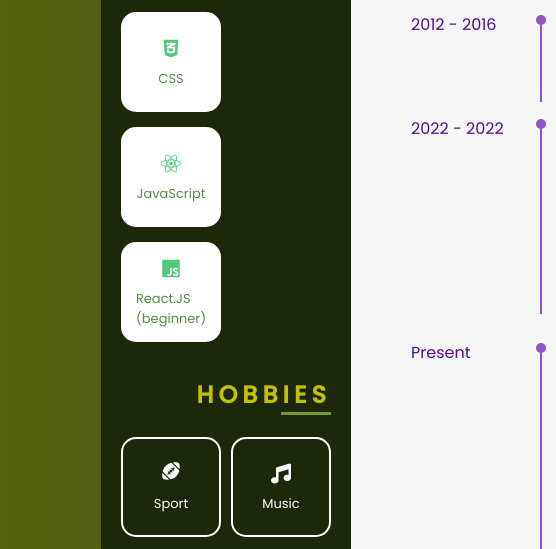
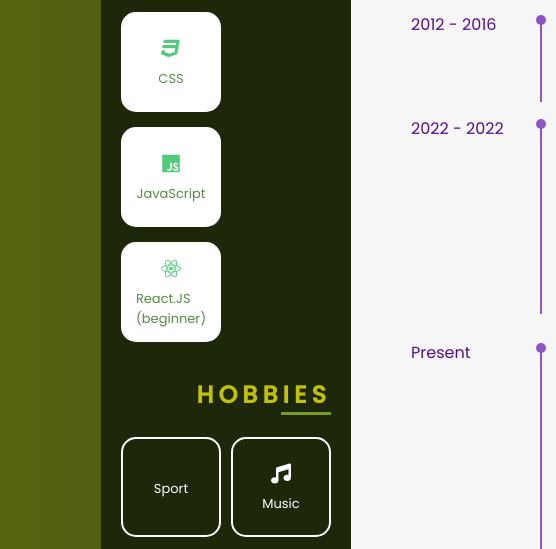
Before and after one commit to warabeu/CV, a plain HTML site: page index.html in a window 1280 px wide. Shown: the part 803-1352 px from the top of the page, 139-695 px from the left. Drawn offline with nearby package versions, Linux system fonts and the light colour scheme.

Commit message:
Update index.html

```diff
--- a/index.html
+++ b/index.html
@@ -63,19 +63,19 @@
             </li>
             <li>
 				<div class="li_wrap">
-					<div class="icon"><i class="fab fa-css3-alt"></i></div>
+					<div class="icon"><i class="fab fa-css3"></i></div>
 					<div class="text">CSS</div>
 				</div>
             </li>
             <li>
                     <div class="li_wrap">
-                        <div class="icon"><i class="fab fa-react"></i></div>
+                        <div class="icon"><i class="fab fa-js"></i></div>
                         <div class="text">JavaScript </div>
                    </div>
 						</li>
 						<li>
                     <div class="li_wrap">
-                        <div class="icon"><i class="fab fa-js"></i></div>
+                        <div class="icon"><i class="fab fa-react"></i></div>
                         <div class="text">React.JS<p>(beginner)</p></div>
                     </div>
 				   </li>
@@ -90,7 +90,7 @@
 						<ul>
 						<li>
 				<div class="li_wrap">
-				 	<div class="icon"><ion-icon name="american-football"></ion-icon></div>
+				 	<div class="icon"><i calss="american-football"></i></div>
 					<div class="text">Sport</div>
 				</div>
 						</li>
```
